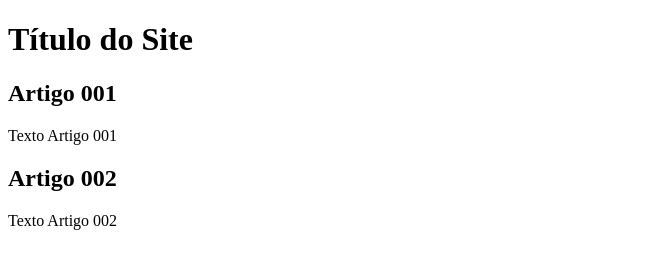
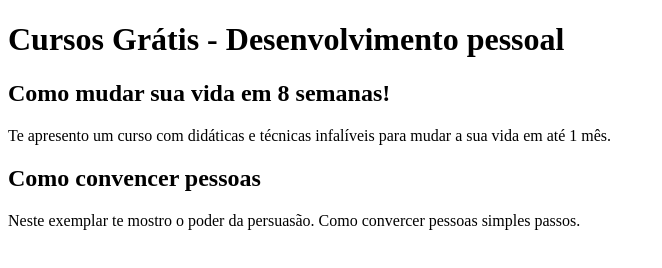
Before and after one commit to Magno-S01/proejto-site, a plain HTML site: page index.html in a window 1280 px wide. Shown: the whole page, without its empty margins (0-662 px from the left). Drawn offline with Linux system fonts and the light colour scheme.

Commit message:
Comecei a escrever o conteúdo

```diff
--- a/index.html
+++ b/index.html
@@ -8,15 +8,15 @@
 <body>
     <main>
         <header>
-            <h1>Título do Site</h1>
+            <h1>Cursos Grátis - Desenvolvimento pessoal</h1>
         </header>
         <article>
-            <h2>Artigo 001</h2>
-            <p>Texto Artigo 001</p>
+            <h2>Como mudar sua vida em 8 semanas!</h2>
+            <p>Te apresento um curso com didáticas e técnicas infalíveis para mudar a sua vida em até 1 mês.</p>
         </article>
         <article>
-            <h2>Artigo 002</h2>
-            <p>Texto Artigo 002</p>
+            <h2>Como convencer pessoas</h2>
+            <p>Neste exemplar te mostro o poder da persuasão. Como convercer pessoas simples passos.</p>
         </article>
     </main>
 </body>
```
